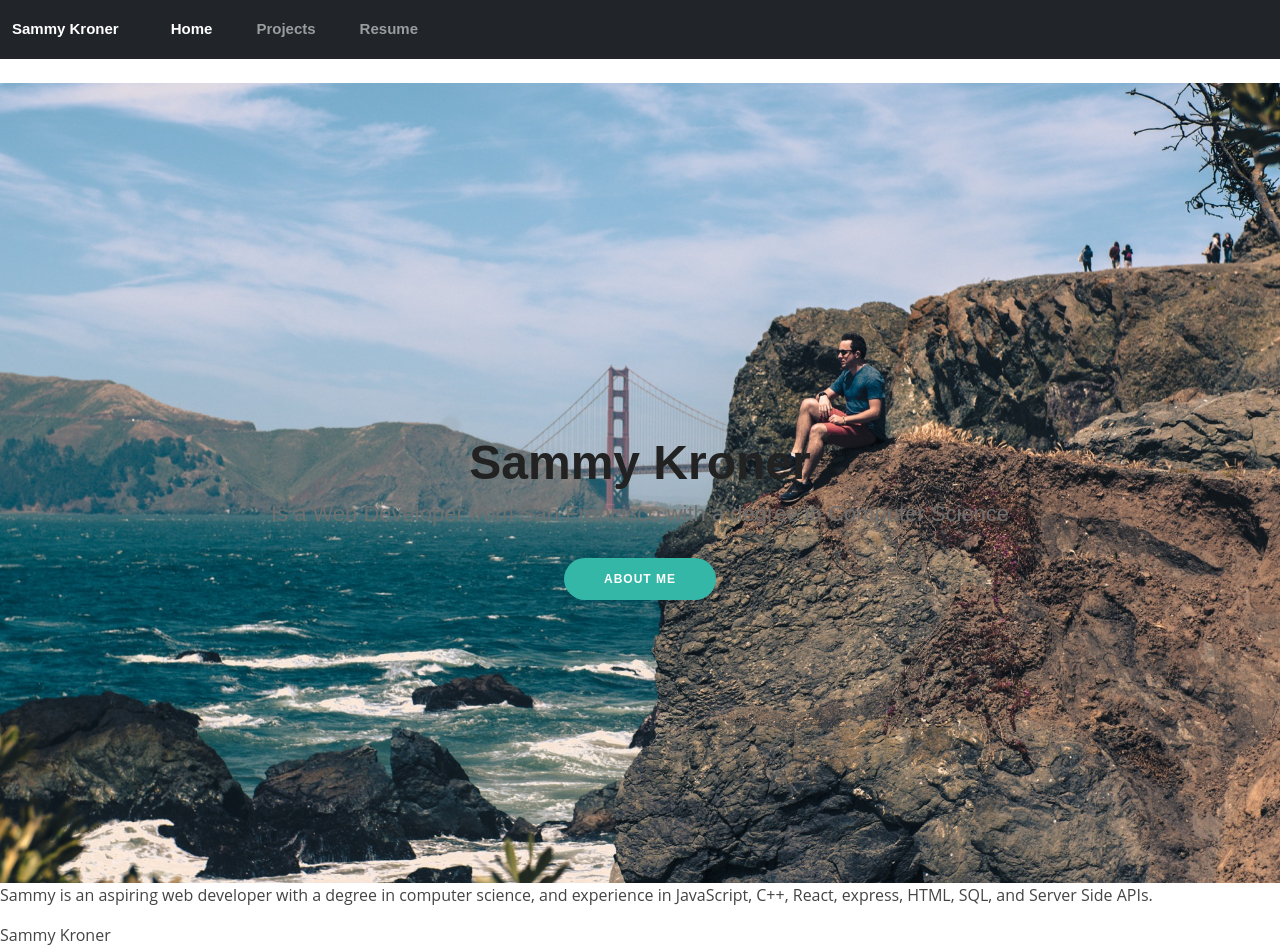
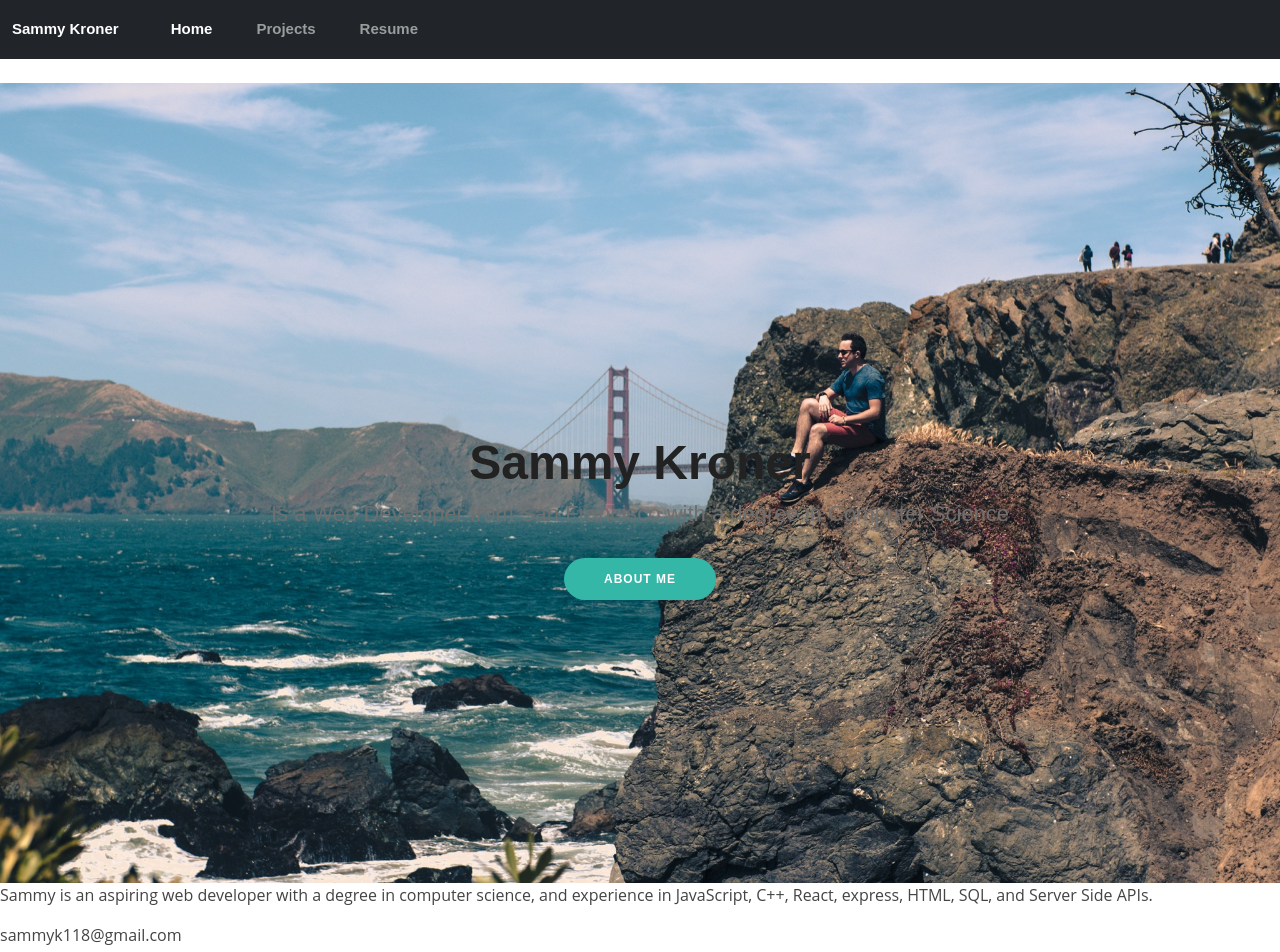
Before and after one commit to sammyk118/Portfolio, a React (Create React App) app: page / in a window 1280 px wide. Shown: the top 952 px of the page. Built offline with nearby package versions, Linux system fonts and the light colour scheme.

Commit message:
css & minor text changes

```diff
--- a/src/pages/Home/index.js
+++ b/src/pages/Home/index.js
@@ -19,7 +19,6 @@ function Home() {
                     <p></p>
                 </div>
                 <footer className="cell">
-                    <p>Sammy Kroner</p>
                     <p>sammyk118@gmail.com</p>
                     <p>415-306-6325</p>
                 </footer>
```
